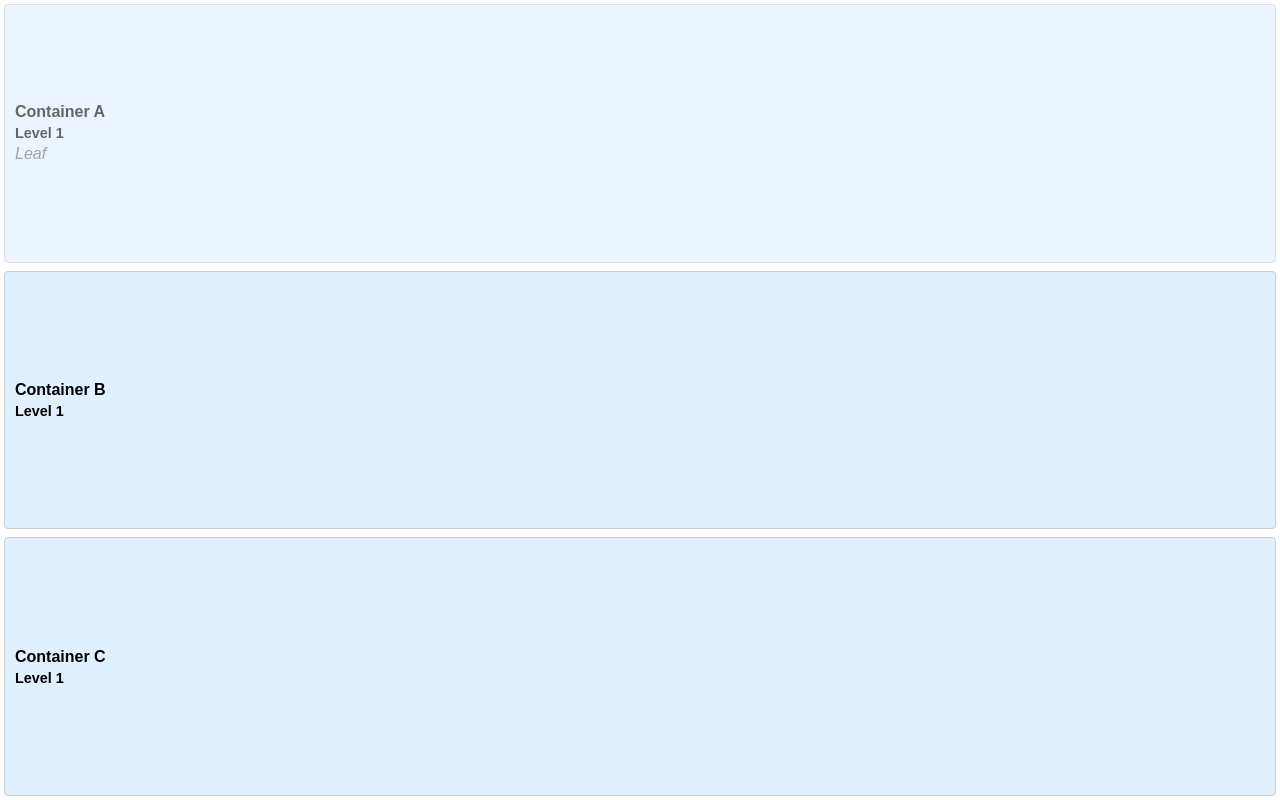
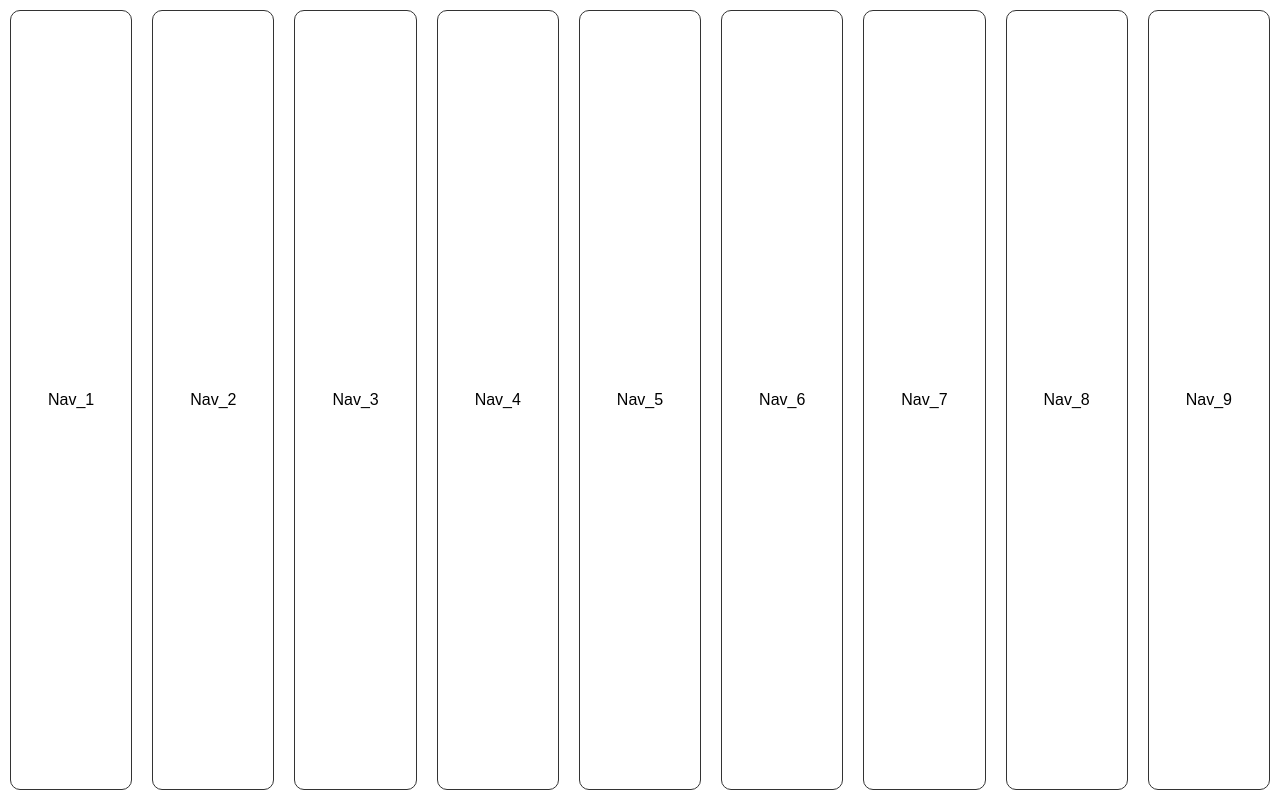
Before and after one commit to SwedishAISolutions/magic-gui, a plain HTML site: page index.html in a window 1280 px wide. Drawn offline with Linux system fonts and the light colour scheme.

Commit message:
Add files via upload

```diff
--- a/index.html
+++ b/index.html
@@ -1,130 +1,198 @@
 <!DOCTYPE html>
 <html lang="en">
 <head>
-  <meta charset="UTF-8" />
-  <meta name="viewport" content="width=device-width, initial-scale=1.0" />
-  <title>Dynamic Container Renderer</title>
+  <meta charset="UTF-8">
+  <meta name="viewport" content="width=device-width, initial-scale=1.0">
+  <title>Graph Renderer</title>
   <style>
-    html, body { margin: 0; padding: 0; height: 100%; }
-    body { display: flex; font-family: Arial, sans-serif; }
-    #app { display: flex; flex-direction: row; width: 100vw; height: 100vh; overflow: hidden; }
-
-    /* Level containers */
-    .level { display: flex; overflow: auto; }
-    .level.vertical { flex-direction: column; }
-    .level.horizontal { flex-direction: row; }
-
-    /* Ancestor levels: shrink only in main axis, stretch cross-axis */
-    .level.vertical.ancestor {
-      flex: 0 1 auto;  /* shrink width only */
-      height: 100%;    /* stretch full height */
+    html, body {
+      margin: 0;
+      padding: 0;
+      width: 100%;
+      height: 100%;
+      overflow: hidden;
+      font-family: sans-serif;
     }
-    .level.horizontal.ancestor {
-      flex: 0 1 auto;  /* shrink height only */
-      width: 100%;     /* stretch full width */
+    #app {
+      display: flex;
+      flex-direction: column;
+      width: 100%;
+      height: 100%;
     }
-
-    /* Bottom level: fill remaining space equally */
-    .level.bottom.vertical,
-    .level.bottom.horizontal {
-      flex: 1;
+    .level-container {
       display: flex;
-      justify-content: space-evenly;
+      box-sizing: border-box;
       align-items: stretch;
     }
-    .level.bottom .container {
-      flex: 1;
-      margin: 4px;
+    .box {
+      flex: 1 1 auto;
+      min-width: 50px;
+      min-height: 50px;
+      margin: 10px;
+      padding: 5px;
+      border: 1px solid #333;
+      border-radius: 10px;
+      display: flex;
+      align-items: center;
+      justify-content: center;
+      cursor: pointer;
+      transition: background 0.2s, font-size 0.2s;
+      box-sizing: border-box;
+      font-size: 1rem;
     }
-
-    /* Container styles */
-    .container {
-      border: 1px solid #ccc;
-      border-radius: 4px;
-      padding: 10px;
-      margin: 4px;
-      display: flex;
-      flex-direction: column;
-      justify-content: center;
-      align-items: flex-start;
-      background: #e0f0ff;
-      cursor: pointer;
-      white-space: nowrap;
+    .box:hover {
+      background: rgba(0,0,0,0.05);
     }
-    .level.horizontal .container { background: #e0ffe0; }
-    .container.selected { border: 3px solid #000; }
-    .container.leaf { pointer-events: none; opacity: 0.6; }
-    .leaf-indicator { margin-top: 4px; font-style: italic; color: #666; }
-
-    h2 { margin: 0; font-size: 1em; }
-    h4 { margin: 4px 0 0; font-size: 0.9em; }
+    /* Disable hover effect on non-clickable (leaf) boxes */
+    .box.no-hover:hover {
+      background: none;
+    }
+    .box.selected-parent {
+      border: 2px solid #007BFF;
+    }
   </style>
 </head>
 <body>
   <div id="app"></div>
   <script>
-    const data = [
-      { title: 'Container A', subtitle: 'Level 1', layout: 'vertical' },
-      { title: 'Container B', subtitle: 'Level 1', layout: 'vertical' },
-      { title: 'Container C', subtitle: 'Level 1', layout: 'vertical' }
-    ];
-    const EVENT = 'pointerup';
+    const DummyData1 = {
+      nodes: [
+        { id: "Nav_1", fields: { label: "Nav_1", listDirection: "H", recursiveChildren: false } },
+        { id: "Nav_2", fields: { label: "Nav_2", listDirection: "H", recursiveChildren: false } },
+        { id: "Nav_3", fields: { label: "Nav_3", listDirection: "H", recursiveChildren: false } },
+        { id: "Nav_4", fields: { label: "Nav_4", listDirection: "H", recursiveChildren: false } },
+        { id: "Nav_5", fields: { label: "Nav_5", listDirection: "H", recursiveChildren: false } },
+        { id: "Nav_6", fields: { label: "Nav_6", listDirection: "H", recursiveChildren: false } },
+        { id: "Nav_7", fields: { label: "Nav_7", listDirection: "H", recursiveChildren: false } },
+        { id: "Nav_8", fields: { label: "Nav_8", listDirection: "H", recursiveChildren: false } },
+        { id: "Nav_9", fields: { label: "Nav_9", listDirection: "H", recursiveChildren: false } },
+        { id: "Kanban_1", fields: { label: "Kanban_1", listDirection: "V", recursiveChildren: false } },
+        { id: "Kanban_2", fields: { label: "Kanban_2", listDirection: "V", recursiveChildren: false } },
+        { id: "Kanban_3", fields: { label: "Kanban_3", listDirection: "V", recursiveChildren: false } },
+        { id: "Kanban_4", fields: { label: "Kanban_4", listDirection: "V", recursiveChildren: false } },
+        { id: "Kanban_5", fields: { label: "Kanban_5", listDirection: "V", recursiveChildren: false } },
+        { id: "Tender_1", fields: { label: "Tender_1", listDirection: "H", recursiveChildren: false } },
+        { id: "Tender_2", fields: { label: "Tender_2", listDirection: "H", recursiveChildren: false } },
+        { id: "Tender_3", fields: { label: "Tender_3", listDirection: "H", recursiveChildren: false } },
+        { id: "Tender_4", fields: { label: "Tender_4", listDirection: "H", recursiveChildren: false } },
+        { id: "Tender_5", fields: { label: "Tender_5", listDirection: "H", recursiveChildren: false } },
+        { id: "Tender_6", fields: { label: "Tender_6", listDirection: "H", recursiveChildren: false } },
+        { id: "Tender_7", fields: { label: "Tender_7", listDirection: "H", recursiveChildren: false } },
+        { id: "Tender_8", fields: { label: "Tender_8", listDirection: "H", recursiveChildren: false } },
+        { id: "Tender_9", fields: { label: "Tender_9", listDirection: "H", recursiveChildren: false } },
+        { id: "Tender_10", fields: { label: "Tender_10", listDirection: "H", recursiveChildren: false } },
+        { id: "Tender_11", fields: { label: "Tender_11", listDirection: "H", recursiveChildren: false } },
+        { id: "Tender_12", fields: { label: "Tender_12", listDirection: "H", recursiveChildren: false } },
+        { id: "Not started", fields: { label: "Not started", listDirection: "V", recursiveChildren: false } },
+        { id: "Authoring", fields: { label: "Authoring", listDirection: "V", recursiveChildren: false } },
+        { id: "Review", fields: { label: "Review", listDirection: "V", recursiveChildren: false } },
+        { id: "Submitted", fields: { label: "Submitted", listDirection: "V", recursiveChildren: false } },
+        { id: "Project ABC", fields: { label: "Project ABC", listDirection: "H", recursiveChildren: false } },
+        { id: "Project DEF", fields: { label: "Project DEF", listDirection: "H", recursiveChildren: false } },
+        { id: "Project GHI", fields: { label: "Project GHI", listDirection: "H", recursiveChildren: false } },
+        { id: "Project JKL", fields: { label: "Project JKL", listDirection: "H", recursiveChildren: false } }
+      ],
+      edges: [
+        { parent: "Nav_1", child: "Kanban_1" },
+        { parent: "Nav_1", child: "Kanban_2" },
+        { parent: "Nav_1", child: "Kanban_3" },
+        { parent: "Nav_1", child: "Kanban_4" },
+        { parent: "Nav_1", child: "Kanban_5" },
+        { parent: "Kanban_1", child: "Tender_1" },
+        { parent: "Kanban_1", child: "Tender_2" },
+        { parent: "Kanban_1", child: "Tender_3" },
+        { parent: "Kanban_1", child: "Tender_4" },
+        { parent: "Kanban_1", child: "Tender_5" },
+        { parent: "Kanban_1", child: "Tender_6" },
+        { parent: "Kanban_1", child: "Tender_7" },
+        { parent: "Kanban_1", child: "Tender_8" },
+        { parent: "Kanban_1", child: "Tender_9" },
+        { parent: "Kanban_1", child: "Tender_10" },
+        { parent: "Kanban_1", child: "Tender_11" },
+        { parent: "Kanban_1", child: "Tender_12" },
+        { parent: "Nav_2", child: "Not started" },
+        { parent: "Nav_2", child: "Authoring" },
+        { parent: "Nav_2", child: "Review" },
+        { parent: "Nav_2", child: "Submitted" },
+        { parent: "Not started", child: "Project ABC" },
+        { parent: "Authoring", child: "Project DEF" },
+        { parent: "Authoring", child: "Project GHI" },
+        { parent: "Authoring", child: "Project JKL" }
+      ]
+    };
+    const nodesById = new Map();
+    DummyData1.nodes.forEach(n => nodesById.set(n.id, { ...n, children: [], parents: [] }));
+    DummyData1.edges.forEach(e => {
+      const p = nodesById.get(e.parent);
+      const c = nodesById.get(e.child);
+      if (p && c) { p.children.push(c); c.parents.push(p); }
+    });
+    const rootNodes = Array.from(nodesById.values()).filter(n => n.parents.length === 0);
+    let selectedNode = null;
     const app = document.getElementById('app');
-    let path = [];
-
-    function generateChildren(parent) {
-      const count = Math.floor(Math.random() * 4);
-      const depth = (parent._depth || 0) + 1;
-      return Array.from({ length: count }, (_, i) => ({
-        title: `${parent.title}.${i+1}`,
-        subtitle: `Level ${depth+1}`,
-        layout: 'vertical',
-        _depth: depth
-      }));
-    }
-
-    function createContainer(item) {
-      const div = document.createElement('div');
-      div.className = 'container';
-      if (item._selected) div.classList.add('selected');
-      if (!item.children) item.children = generateChildren(item);
-      if (item.children.length === 0) div.classList.add('leaf');
-      const h2 = document.createElement('h2'); h2.textContent = item.title; div.appendChild(h2);
-      const h4 = document.createElement('h4'); h4.textContent = item.subtitle; div.appendChild(h4);
-      if (item.children.length === 0) {
-        const leaf = document.createElement('div'); leaf.className = 'leaf-indicator'; leaf.textContent = 'Leaf'; div.appendChild(leaf);
+    function renderAll() {
+      app.innerHTML = '';
+      const levels = [];
+      if (selectedNode) {
+        const ancestors = [];
+        let cur = selectedNode;
+        while (true) {
+          ancestors.unshift(cur);
+          if (cur.parents.length === 0) break;
+          cur = cur.parents[0];
+        }
+        levels.push({ nodes: rootNodes, parent: null });
+        for (let i = 1; i < ancestors.length; i++) {
+          const parent = ancestors[i].parents[0] || null;
+          const nodes = parent ? parent.children : rootNodes;
+          levels.push({ nodes, parent });
+        }
+        levels.push({ nodes: selectedNode.children, parent: selectedNode });
       } else {
-        div.addEventListener(EVENT, () => {
-          const depth = item._depth;
-          path = path.slice(0, depth);
-          path.push(item);
-          function clearAll(arr) { arr.forEach(x => { delete x._selected; if (x.children) clearAll(x.children); }); }
-          clearAll(data);
-          path.forEach(p => p._selected = true);
-          render();
+        levels.push({ nodes: rootNodes, parent: null });
+      }
+      const levelDivs = [];
+      levels.forEach((lvlData, idx) => {
+        const { nodes, parent } = lvlData;
+        const dir = parent?.fields.listDirection || 'H';
+        const lvl = document.createElement('div');
+        lvl.className = 'level-container';
+        lvl.style.flexDirection = dir === 'H' ? 'row' : 'column';
+        if (idx === levels.length - 1) {
+          lvl.style.flex = '1 1 auto';
+          lvl.style.alignSelf = 'stretch';
+        } else {
+          lvl.style.flex = '0 0 auto';
+          lvl.style.alignSelf = dir === 'V' ? 'flex-start' : 'stretch';
+        }
+        lvl.style.overflowX = dir === 'H' ? 'auto' : 'hidden';
+        lvl.style.overflowY = dir === 'V' ? 'auto' : 'hidden';
+        nodes.forEach(node => {
+          const box = document.createElement('div');
+          box.className = 'box';
+          box.dataset.nodeId = node.id;
+          box.textContent = node.fields.label;
+          if (node.children.length > 0) {
+            box.addEventListener('click', () => { selectedNode = node; renderAll(); });
+          } else {
+            box.style.cursor = 'default';
+            box.classList.add('no-hover');
+          }
+          lvl.appendChild(box);
         });
-      }
-      return div;
-    }
-
-    function render() {
-      app.innerHTML = '';
-      const levels = [data];
-      path.forEach(node => levels.push(node.children));
-      levels.forEach((items, idx) => {
-        const isAncestor = idx < levels.length - 1;
-        const isBottom = !isAncestor;
-        // Determine layout: root uses data[0].layout, others use parent layout
-        const layout = idx === 0 ? data[0].layout : path[idx - 1].layout;
-        const lvl = document.createElement('div');
-        lvl.classList.add('level', layout);
-        if (isAncestor) lvl.classList.add('ancestor'); else lvl.classList.add('bottom');
-        items.forEach(item => lvl.appendChild(createContainer(item)));
+        levelDivs.push({ div: lvl, parent });
         app.appendChild(lvl);
       });
+      levelDivs.forEach((lvlObj, idx) => {
+        const { div, parent } = lvlObj;
+        if (parent && idx > 0) {
+          const prevDiv = levelDivs[idx - 1].div;
+          const selBox = prevDiv.querySelector(`[data-node-id="${parent.id}"]`);
+          if (selBox) selBox.classList.add('selected-parent');
+        }
+      });
     }
-
-    render();
+    window.addEventListener('DOMContentLoaded', () => renderAll());
   </script>
 </body>
 </html>
```
